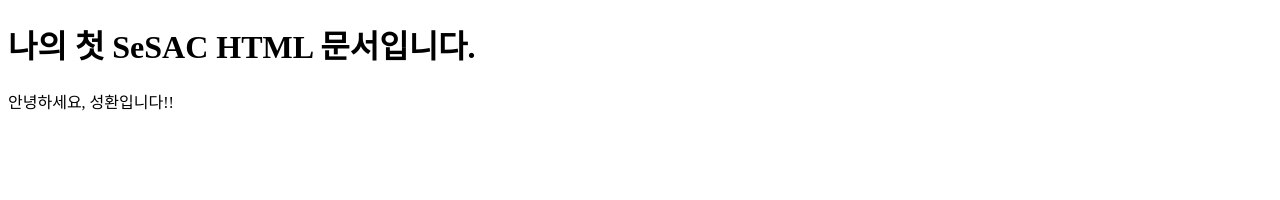
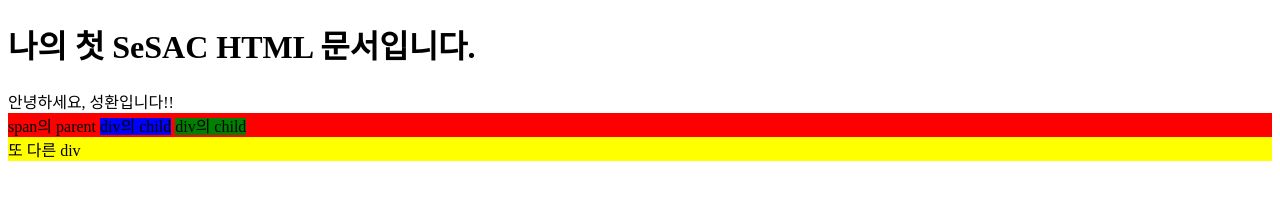
Before and after one commit to FSeSAC/HTML-CSS, a plain HTML site: page 02-html/html-start.html in a window 1280 px wide. Drawn offline with Linux system fonts and the light colour scheme.

Commit message:
HTML CSS

```diff
--- a/02-html/html-start.html
+++ b/02-html/html-start.html
@@ -21,5 +21,12 @@
     <h1>나의 첫 SeSAC HTML 문서입니다.</h1>
     <div>안녕하세요, 성환입니다!!</div>
 
+    <!-- 중첩(nested) -->
+    <div style="background-color: red;">
+        span의 parent
+        <span style="background-color: blue;">div의 child</span>
+        <span style="background-color: green;">div의 child</span>
+    </div>
+    <div style="background-color: yellow;">또 다른 div</div>
 </body>
 </html>
```
